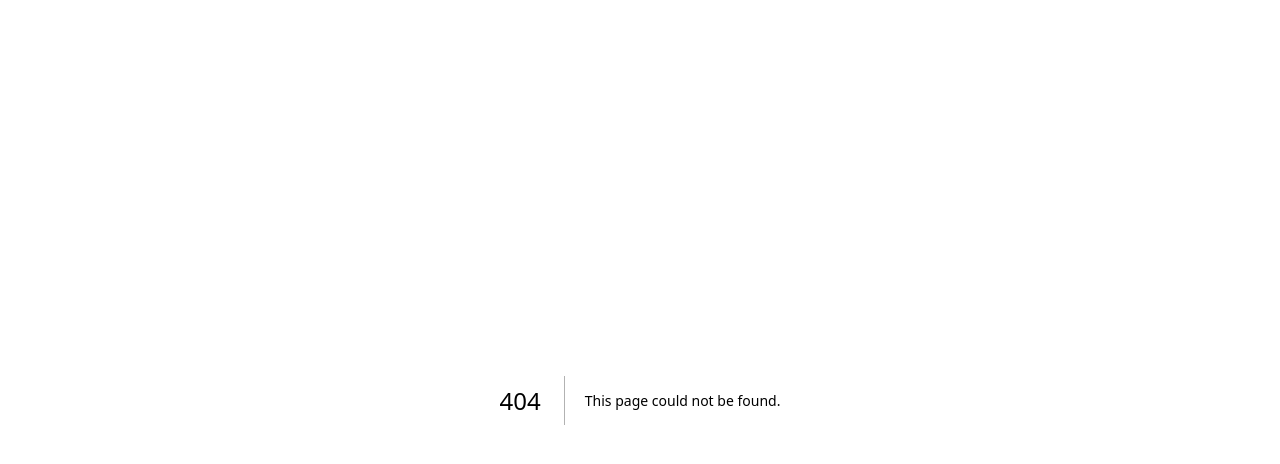
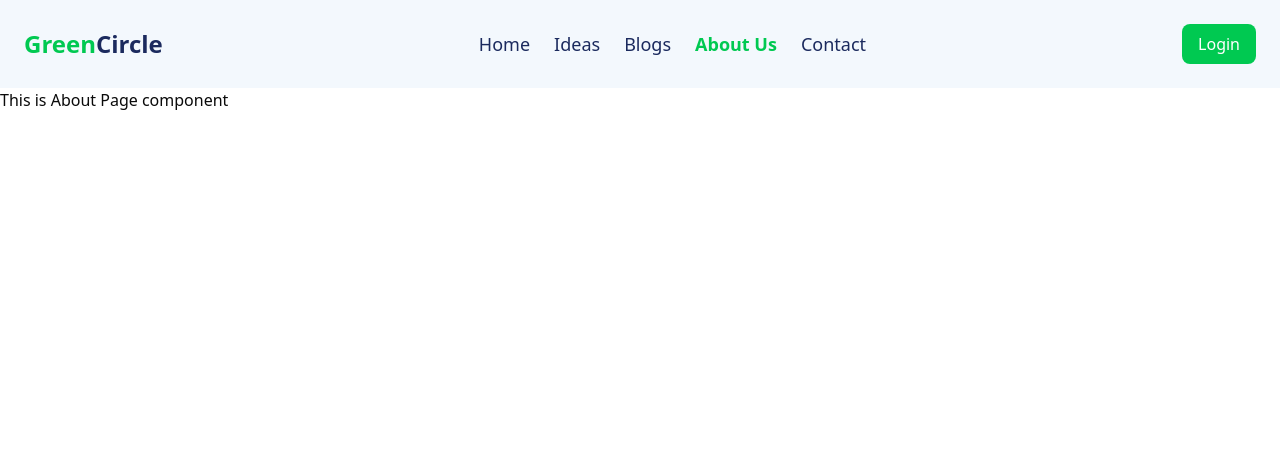
Before and after one commit to umayermdemon/GreenovateHub-Projects, a Next.js app: page /about in a window 1280 px wide. Before the commit this address had no page. Shown: the top 464 px of the page. Built offline with nearby package versions, Linux system fonts and the light colour scheme.

Commit message:
feat: add navbar

```diff
--- /dev/null
+++ b/src/app/(WithCommonLayout)/about/page.tsx
@@ -0,0 +1,9 @@
+const AboutPage = () => {
+  return (
+    <div>
+      <h1>This is About Page component</h1>
+    </div>
+  );
+};
+
+export default AboutPage;
--- /dev/null
+++ b/src/app/(WithCommonLayout)/blogs/page.tsx
@@ -0,0 +1,9 @@
+const BlogPage = () => {
+  return (
+    <div>
+      <h1>This is Blog Page component</h1>
+    </div>
+  );
+};
+
+export default BlogPage;
--- /dev/null
+++ b/src/app/(WithCommonLayout)/contact/page.tsx
@@ -0,0 +1,9 @@
+const ContactPage = () => {
+  return (
+    <div>
+      <h1>This is Contact Page component</h1>
+    </div>
+  );
+};
+
+export default ContactPage;
--- /dev/null
+++ b/src/app/(WithCommonLayout)/ideas/page.tsx
@@ -0,0 +1,9 @@
+const IdeaPage = () => {
+  return (
+    <div>
+      <h1>This is Idea Page component</h1>
+    </div>
+  );
+};
+
+export default IdeaPage;
--- a/src/app/(WithCommonLayout)/layout.tsx
+++ b/src/app/(WithCommonLayout)/layout.tsx
@@ -1,8 +1,10 @@
+import Navbar from "@/components/shared/Navbar";
 import { ReactNode } from "react";
 
 const CommonLayout = ({ children }: { children: ReactNode }) => {
   return (
     <>
+      <Navbar />
       <div className="min-h-screen">{children}</div>
     </>
   );
--- a/src/app/page.tsx
+++ /dev/null
@@ -1,98 +0,0 @@
-import Image from "next/image";
-
-export default function Home() {
-  return (
-    <div className="grid grid-rows-[20px_1fr_20px] items-center justify-items-center min-h-screen p-8 pb-20 gap-16 sm:p-20 font-[family-name:var(--font-geist-sans)]">
-      <main className="flex flex-col gap-[32px] row-start-2 items-center sm:items-start">
-        <Image
-          className="dark:invert"
-          src="/next.svg"
-          alt="Next.js logo"
-          width={180}
-          height={38}
-          priority
-        />
-        <ol className="list-inside list-decimal text-sm/6 text-center sm:text-left font-[family-name:var(--font-geist-mono)]">
-          <li className="mb-2 tracking-[-.01em]">
-            Get started by editing{" "}
-            <code className="bg-black/[.05] dark:bg-white/[.06] px-1 py-0.5 rounded font-[family-name:var(--font-geist-mono)] font-semibold">
-              src/app/page.tsx
-            </code>
-            .
-          </li>
-          <li className="tracking-[-.01em]">
-            Save and see your changes instantly.
-          </li>
-        </ol>
-
-        <div className="flex gap-4 items-center flex-col sm:flex-row">
-          <a
-            className="rounded-full border border-solid border-transparent transition-colors flex items-center justify-center bg-foreground text-background gap-2 hover:bg-[#383838] dark:hover:bg-[#ccc] font-medium text-sm sm:text-base h-10 sm:h-12 px-4 sm:px-5 sm:w-auto"
-            href="https://vercel.com/new?utm_source=create-next-app&utm_medium=appdir-template-tw&utm_campaign=create-next-app"
-            target="_blank"
-            rel="noopener noreferrer">
-            <Image
-              className="dark:invert"
-              src="/vercel.svg"
-              alt="Vercel logomark"
-              width={20}
-              height={20}
-            />
-            Deploy now
-          </a>
-          <a
-            className="rounded-full border border-solid border-black/[.08] dark:border-white/[.145] transition-colors flex items-center justify-center hover:bg-[#f2f2f2] dark:hover:bg-[#1a1a1a] hover:border-transparent font-medium text-sm sm:text-base h-10 sm:h-12 px-4 sm:px-5 w-full sm:w-auto md:w-[158px]"
-            href="https://nextjs.org/docs?utm_source=create-next-app&utm_medium=appdir-template-tw&utm_campaign=create-next-app"
-            target="_blank"
-            rel="noopener noreferrer">
-            Read our docs
-          </a>
-        </div>
-      </main>
-      <footer className="row-start-3 flex gap-[24px] flex-wrap items-center justify-center">
-        <a
-          className="flex items-center gap-2 hover:underline hover:underline-offset-4"
-          href="https://nextjs.org/learn?utm_source=create-next-app&utm_medium=appdir-template-tw&utm_campaign=create-next-app"
-          target="_blank"
-          rel="noopener noreferrer">
-          <Image
-            aria-hidden
-            src="/file.svg"
-            alt="File icon"
-            width={16}
-            height={16}
-          />
-          Learn
-        </a>
-        <a
-          className="flex items-center gap-2 hover:underline hover:underline-offset-4"
-          href="https://vercel.com/templates?framework=next.js&utm_source=create-next-app&utm_medium=appdir-template-tw&utm_campaign=create-next-app"
-          target="_blank"
-          rel="noopener noreferrer">
-          <Image
-            aria-hidden
-            src="/window.svg"
-            alt="Window icon"
-            width={16}
-            height={16}
-          />
-          Examples
-        </a>
-        <a
-          className="flex items-center gap-2 hover:underline hover:underline-offset-4"
-          href="https://nextjs.org?utm_source=create-next-app&utm_medium=appdir-template-tw&utm_campaign=create-next-app"
-          target="_blank"
-          rel="noopener noreferrer">
-          <Image
-            aria-hidden
-            src="/globe.svg"
-            alt="Globe icon"
-            width={16}
-            height={16}
-          />
-          Go to nextjs.org →
-        </a>
-      </footer>
-    </div>
-  );
-}
--- /dev/null
+++ b/src/components/shared/Logo.tsx
@@ -0,0 +1,8 @@
+const Logo = () => (
+  <div className="text-2xl font-bold">
+    <span className="text-green-500">Green</span>
+    <span className="text-[#1b2a5e]">Circle</span>
+  </div>
+);
+
+export default Logo;
--- /dev/null
+++ b/src/components/shared/Navbar.tsx
@@ -0,0 +1,54 @@
+"use client";
+
+import { ChevronDown } from "lucide-react";
+import Logo from "./Logo";
+import Link from "next/link";
+import { usePathname } from "next/navigation";
+
+const Navbar = () => {
+  const user = false;
+  const pathname = usePathname();
+  const menuItems = [
+    { label: "Home", path: "/" },
+    { label: "Ideas", path: "/ideas" },
+    { label: "Blogs", path: "/blogs" },
+    { label: "About Us", path: "/about" },
+    { label: "Contact", path: "/contact" },
+  ];
+
+  return (
+    <div className="bg-[#f3f8fd]">
+      <nav className="p-6 flex items-center justify-between container mx-auto">
+        {/* Logo */}
+        <Logo />
+
+        {/* Menu Items */}
+        <ul className="flex items-center space-x-6 font-medium text-[#1b2a5e] text-lg">
+          {menuItems.map((item, index) => (
+            <li key={index}>
+              <Link
+                href={item.path}
+                className={
+                  pathname === item.path ? "text-green-500 font-semibold" : ""
+                }>
+                {item.label}
+              </Link>
+            </li>
+          ))}
+        </ul>
+
+        {user ? (
+          <button className="bg-green-500 text-white px-4 py-2 rounded-md font-semibold flex items-center gap-1">
+            My Profile <ChevronDown size={16} />
+          </button>
+        ) : (
+          <button className="bg-green-500 text-white px-4 py-2 rounded-md">
+            Login
+          </button>
+        )}
+      </nav>
+    </div>
+  );
+};
+
+export default Navbar;
```
